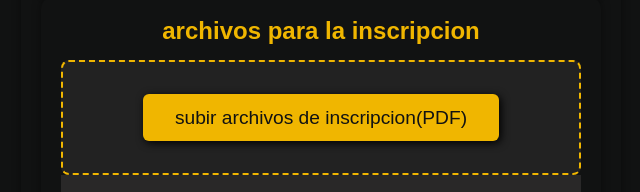
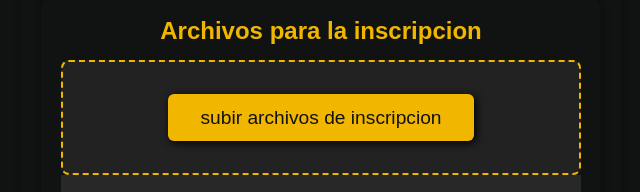
Before and after one commit to owen672/GREGORIO, a plain HTML site: page index.html in a window 1280 px wide. Shown: the part 2819-3011 px from the top of the page, without its empty margins (319-959 px from the left). Drawn offline with Linux system fonts and the light colour scheme.

Commit message:
Add files via upload

```diff
--- a/index.html
+++ b/index.html
@@ -238,10 +238,10 @@
 </a>
     </div>
      <section style="font-family: Arial, sans-serif; background-color: #111212; color: #f4f4f4; padding: 20px; border-radius: 12px; max-width: 600px; margin: 0 auto; box-shadow: 0 0 10px rgba(0,0,0,0.4);">
-  <h2 style="font-size: 24px; margin-bottom: 15px; text-align: center; color: #F0B600;">archivos para la inscripcion</h2>
+  <h2 style="font-size: 24px; margin-bottom: 15px; text-align: center; color: #F0B600;">Archivos para la inscripcion</h2>
     <div class="form-placeholder">
       <a href="https://docs.google.com/forms/d/e/1FAIpQLSfgRxJholEIXxPZaHfYtl12Al5YCPDzNEJ9lJTqq64zOOaMgw/viewform?usp=dialog" download>
-        <button>subir archivos de inscripcion(PDF)</button>
+        <button>subir archivos de inscripcion</button>
 
       </a>
     </div>
```
